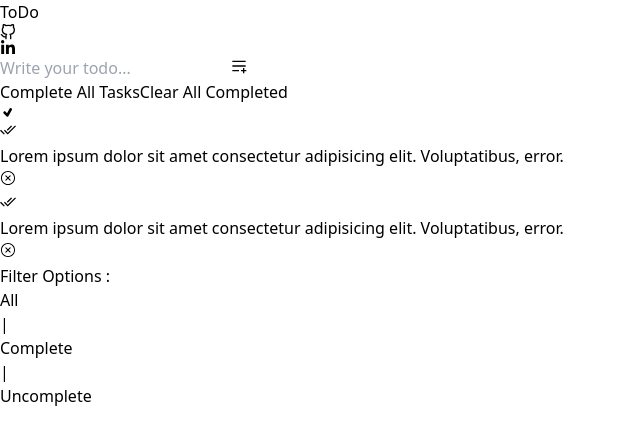
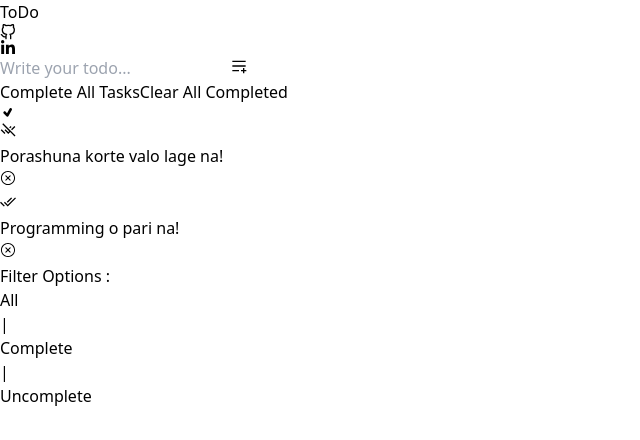
Before and after one commit to fayshal-bin-amir-002/todo-application-redux, a React (Vite) app: page / in a window 1280 px wide. Shown: the top 440 px of the page, without its empty margins (0-640 px from the left). Built offline with nearby package versions, Linux system fonts and the light colour scheme.

Commit message:
add: redux for toggle complete, change color, delete todo

```diff
--- a/package.json
+++ b/package.json
@@ -10,9 +10,12 @@
     "preview": "vite preview"
   },
   "dependencies": {
+    "@reduxjs/toolkit": "^2.2.7",
     "react": "^18.3.1",
     "react-dom": "^18.3.1",
-    "react-icons": "^5.3.0"
+    "react-icons": "^5.3.0",
+    "react-redux": "^9.1.2",
+    "redux": "^5.0.1"
   },
   "devDependencies": {
     "@types/react": "^18.3.3",
--- a/src/App.jsx
+++ b/src/App.jsx
@@ -1,11 +1,13 @@
+import { Provider } from "react-redux"
 import FilterOptions from "./components/FilterOptions"
 import NavBar from "./components/NavBar"
 import TodoInput from "./components/TodoInput"
 import TodoLists from "./components/TodoLists"
+import store from "./redux/store"
 
 function App() {
   return (
-    <>
+    <Provider store={store}>
       <NavBar></NavBar>
       <div className="h-[90vh] w-full flex justify-center items-center bg-gradient-to-br from-sky-100 to-purple-100">
         <div className="w-full max-w-[600px] bg-white p-2 md:p-4 lg:p-6 mx-2 rounded-lg shadow-lg">
@@ -14,7 +16,7 @@ function App() {
           <FilterOptions></FilterOptions>
         </div>
       </div>
-    </>
+    </Provider>
   )
 }
 
--- a/src/components/Todo.jsx
+++ b/src/components/Todo.jsx
@@ -2,20 +2,41 @@ import PropTypes from 'prop-types';
 import { IoMdDoneAll } from "react-icons/io";
 import { MdOutlineRemoveDone } from "react-icons/md";
 import { RxCrossCircled } from "react-icons/rx";
+import { useDispatch } from 'react-redux';
+import { deletetodo, selectcolor, togglecomplete } from '../redux/todos/actions';
 
-{/* <MdOutlineRemoveDone /> */}
-const Todo = ({todo}) => {
+const Todo = ({ todo }) => {
+
+    const dispatch = useDispatch();
+
+    const { id, text, color, completed } = todo;
+
+    const handleDeleteTodo = (todoId) => {
+        dispatch(deletetodo(todoId));
+    }
+
+    const handleChangeColor = (todoId, color) => {
+        dispatch(selectcolor(todoId, color))
+    }
+
+    const handleChangeStatus = (todoId) => {
+        dispatch(togglecomplete(todoId));
+    }
+
     return (
         <div className='flex justify-between items-center gap-4 mb-2 pb-2 border-b'>
             <div className='flex items-center gap-2'>
-            <button className='border-2 text-emerald-600 border-emerald-600 p-0.5 rounded-full'><IoMdDoneAll /></button>
-            <p className='text-sm text-gray-600 line-through'>Lorem ipsum dolor sit amet consectetur adipisicing elit. Voluptatibus, error.</p>
+                <button onClick={() => handleChangeStatus(id)} className='border-2 text-emerald-600 border-emerald-600 p-0.5 rounded-full'>{completed ? <IoMdDoneAll /> : <MdOutlineRemoveDone />}</button>
+                <p className={`text-sm text-gray-600 ${completed && 'line-through'}`}>{text}</p>
             </div>
             <div className='flex items-center gap-2'>
-                <button className='p-2 bg-red-500 hover:bg-red-500 rounded-full border-2 border-red-500'></button>
-                <button className='p-2 bg-green-500 hover:bg-green-500 rounded-full border-2 border-green-500'></button>
-                <button className='p-2 bg-yellow-500 hover:bg-yellow-500 rounded-full border-2 border-yellow-500'></button>
-                <button className='text-xl hover:scale-105 duration-300'><RxCrossCircled /></button>
+                <button onClick={() => handleChangeColor(id, 'red')} className={`p-2 hover:bg-red-500 rounded-full border-2 border-red-500 ${color === 'red' && 'bg-red-500'}`}></button>
+
+                <button onClick={() => handleChangeColor(id, 'green')} className={`p-2 hover:bg-green-500 rounded-full border-2 border-green-500 ${color === 'green' && 'bg-green-500'}`}></button>
+
+                <button onClick={() => handleChangeColor(id, 'yellow')} className={`p-2 hover:bg-yellow-500 rounded-full border-2 border-yellow-500 ${color === 'yellow' && 'bg-yellow-500'}`}></button>
+
+                <button onClick={() => handleDeleteTodo(id)} className='text-xl hover:scale-105 duration-300'><RxCrossCircled /></button>
             </div>
         </div>
     );
--- a/src/components/TodoLists.jsx
+++ b/src/components/TodoLists.jsx
@@ -1,10 +1,15 @@
+import { useSelector } from "react-redux";
 import Todo from "./Todo";
 
 const TodoLists = () => {
+
+    const todos = useSelector((state) => state.todos);
+
     return (
         <div className="border-t py-6">
-            <Todo></Todo>
-            <Todo></Todo>
+            {
+                todos.map((todo) => <Todo key={todo.id} todo={todo}></Todo>)
+            }
         </div>
     );
 };
--- /dev/null
+++ b/src/redux/rootReducer.js
@@ -0,0 +1,10 @@
+import { combineReducers } from "redux";
+import todosReducer from "./todos/todosReducer";
+import filtersReducer from "./filters/filtersReducer";
+
+const rootReducer = combineReducers({
+    todos: todosReducer,
+    filters: filtersReducer
+})
+
+export default rootReducer;
--- /dev/null
+++ b/src/redux/store.js
@@ -0,0 +1,6 @@
+import { createStore } from "redux";
+import rootReducer from "./rootReducer";
+
+const store = createStore(rootReducer);
+
+export default store;
```
Also changed, not shown: 1 other file (tests, documents, lock files or other folders).
